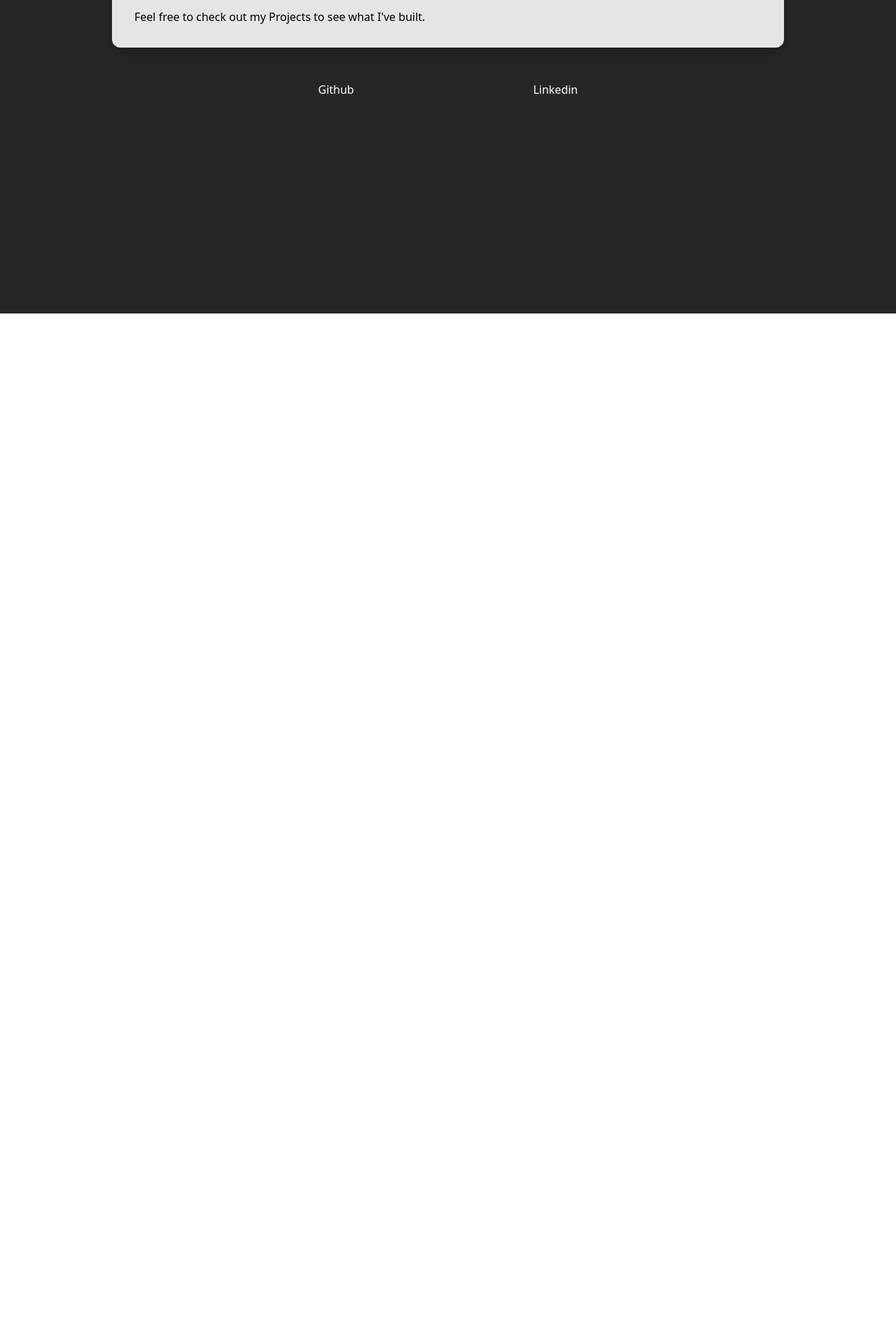
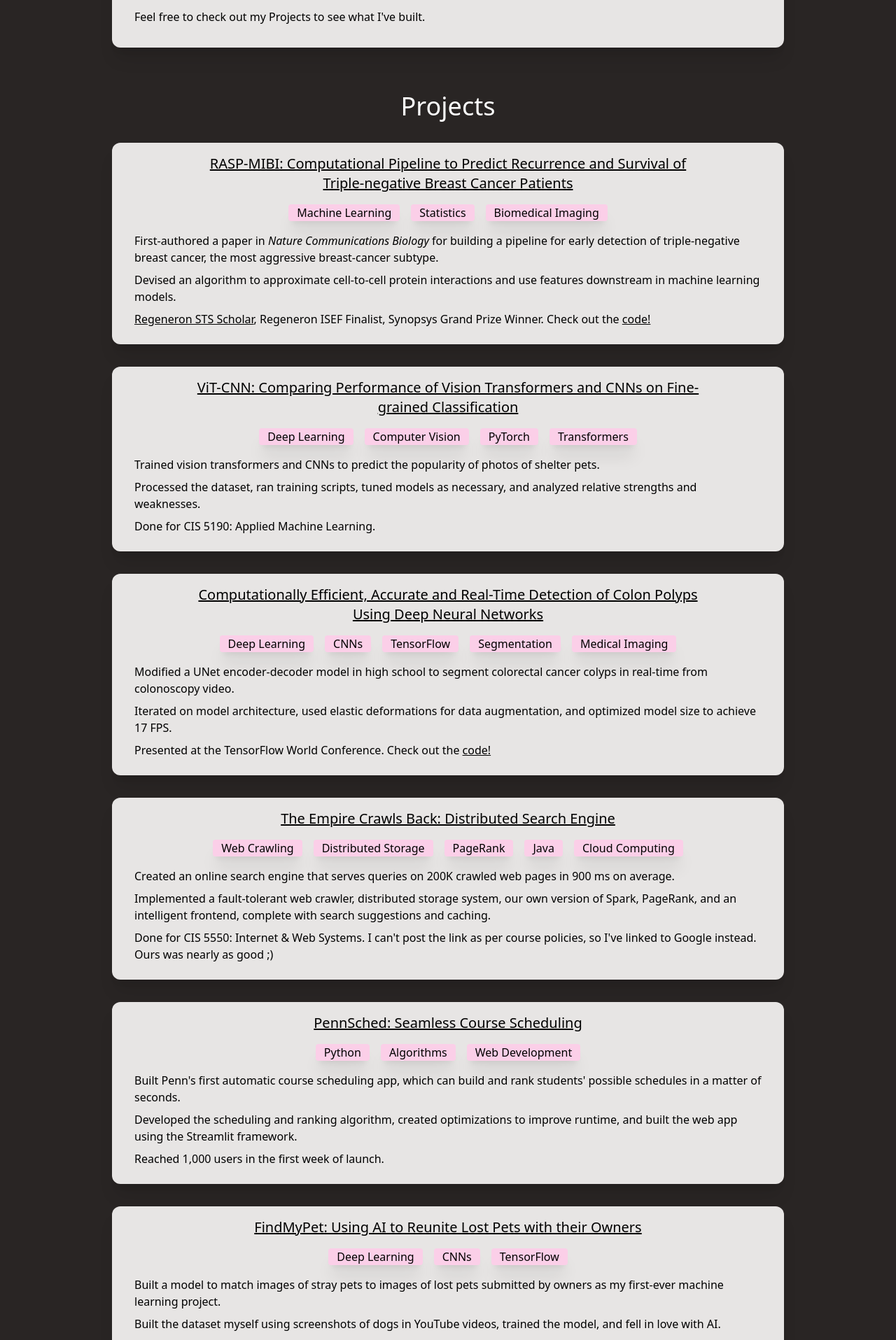
Before and after one commit to aalokpatwa/aalokpatwa.github.io, a React (Create React App) app in the folder frontend/: page /#/ in a window 1280 px wide. Shown: the part 520-2435 px from the top of the page at 70% size. Before the commit the page ends 968 px from the top, so only its background shows below. Built offline with nearby package versions, Linux system fonts and the light colour scheme.

Commit message:
Compiled down into one page

```diff
--- a/frontend/package.json
+++ b/frontend/package.json
@@ -1,6 +1,7 @@
 {
   "name": "frontend",
   "version": "0.1.0",
+  "homepage": "https://aalokpatwa.github.io",
   "private": true,
   "dependencies": {
     "@headlessui/react": "^1.7.15",
@@ -15,6 +16,8 @@
     "web-vitals": "^2.1.4"
   },
   "scripts": {
+    "predeploy": "npm run build",
+    "deploy": "gh-pages -d build",
     "start": "react-scripts start",
     "build": "react-scripts build",
     "test": "react-scripts test",
@@ -39,6 +42,7 @@
     ]
   },
   "devDependencies": {
+    "gh-pages": "^5.0.0",
     "tailwindcss": "^3.3.2"
   }
 }
--- a/frontend/src/App.js
+++ b/frontend/src/App.js
@@ -7,14 +7,17 @@ import HomePage from "./pages/HomePage"
 
 function App() {
   return (
-    <div class="bg-stone-800">
-    <BrowserRouter>
-      <NavBar />
-      <Routes>
-        <Route path="/" element={<HomePage />} />
-        <Route path="/projects" element={<Projects />} />
-      </Routes>
-    </BrowserRouter>
+    <div class="min-h-screen bg-stone-800">
+      <header class="h-8 bg-stone-800">
+
+      </header>
+      <BrowserRouter>
+        <HomePage />
+        {/* <Routes>
+          <Route path="/" element={<HomePage />} />
+          <Route path="/projects" element={<Projects />} />
+        </Routes> */}
+      </BrowserRouter>
     </div>
 
   );
--- a/frontend/src/components/NavBar.js
+++ b/frontend/src/components/NavBar.js
@@ -6,9 +6,9 @@ export default function Navbar() {
 
   return (
       <div>
-        <nav class="flex justify-center py-4">
+        <nav class="flex justify-center py-4 sticky">
           <a href="/" class={`mx-32 mt-16 mb-8 font-medium font-2xl text-white hover:text-gray-600 ${location.pathname == "/" ? "underline" : ""}`}>ABOUT</a>
-          <a href="/projects" class={`mx-32 mt-16 mb-8 font-medium font-2xl text-white hover:text-gray-600 ${location.pathname == "/projects" ? "underline" : ""}`}>PROJECTS</a>
+          <a href="#projects" class={`mx-32 mt-16 mb-8 font-medium font-2xl text-white hover:text-gray-600 ${location.pathname == "/projects" ? "underline" : ""}`}>PROJECTS</a>
           {/* <a href="/hobbies" class={`mx-32 mt-16 mb-8 font-medium font-2xl text-white hover:text-gray-600 ${location.pathname == "/hobbies" ? "underline" : ""}`}>REPO</a> */}
         </nav>
       </div>
--- a/frontend/src/pages/HomePage.js
+++ b/frontend/src/pages/HomePage.js
@@ -1,12 +1,19 @@
 import React from "react";
 import Footer from "../components/Footer"
+import ProjectBar from "../components/ProjectBar"
 
 export default function HomePage() {
     return (
         <body class="min-h-screen bg-stone-800">
-            <div>
+            <div class="my-8">
+                <div class="text-center justify-center">
+                    <h2 class="mx-32 mt-16 mb-8 font-medium text-4xl text-white">
+                        About
+                    </h2>
+                </div>
+
                 <div class="mx-auto shadow-xl rounded-xl w-9/12 bg-stone-200">
-                    <div class="justify-center text-center mx-auto w-9/12 my-4">
+                    <div class="mx-8 w-9/12 my-4">
                         <p class="text-xl py-4">
                             Hi, I'm Aalok!
                         </p>
@@ -33,6 +40,104 @@ export default function HomePage() {
                     </div>
                 </div>
             </div>
+            <div class="mx-auto w-9/12 bg-stone-800 justify-center text-center">
+                <h2 class="mx-32 mt-16 mb-8 font-medium text-4xl text-white">
+                    Projects
+                </h2>
+            </div>
+            <ProjectBar
+                link={"https://www.nature.com/articles/s42003-021-02361-1"}
+                title={"RASP-MIBI: Computational Pipeline to Predict Recurrence and Survival of Triple-negative Breast Cancer Patients"}
+                skills={["Machine Learning", "Statistics", "Biomedical Imaging"]}>
+                <div>
+                    <p class="my-2">
+                    First-authored a paper in <i>Nature Communications Biology</i> for building a pipeline for early detection of triple-negative breast cancer, the most aggressive breast-cancer subtype.
+                    </p>
+                    <p class="my-2">
+                    Devised an algorithm to approximate cell-to-cell protein interactions and use features downstream in machine learning models.
+                    </p>
+                    <p class="my-2">
+                    <a href="https://www.societyforscience.org/regeneron-sts/2021-scholars/"><u>Regeneron STS Scholar</u></a>, Regeneron ISEF Finalist, Synopsys Grand Prize Winner. Check out the <a href="https://github.com/aalokpatwa/rasp-mibi/"><u>code!</u></a>
+                    </p>
+                </div>
+            </ProjectBar>
+            <ProjectBar
+                link={"https://github.com/aalokpatwa/ViT-CNN/blob/main/Writeup.pdf"}
+                title={"ViT-CNN: Comparing Performance of Vision Transformers and CNNs on Fine-grained Classification"}
+                skills={["Deep Learning", "Computer Vision", "PyTorch", "Transformers"]}>
+                <div>
+                    <p class="my-2">
+                    Trained vision transformers and CNNs to predict the popularity of photos of shelter pets.
+                    </p>
+                    <p class="my-2">
+                    Processed the dataset, ran training scripts, tuned models as necessary, and analyzed relative strengths and weaknesses.
+                    </p>
+                    <p class="my-2">
+                    Done for CIS 5190: Applied Machine Learning.
+                    </p>
+                </div>
+            </ProjectBar>
+            <ProjectBar
+                link={"https://www.youtube.com/watch?v=W7f18NMAy3g"}
+                title={"Computationally Efficient, Accurate and Real-Time Detection of Colon Polyps Using Deep Neural Networks"}
+                skills={["Deep Learning", "CNNs", "TensorFlow", "Segmentation", "Medical Imaging"]}>
+                <div>
+                    <p class="my-2">
+                    Modified a UNet encoder-decoder model in high school to segment colorectal cancer colyps in real-time from colonoscopy video.
+                    </p>
+                    <p class="my-2">
+                    Iterated on model architecture, used elastic deformations for data augmentation, and optimized model size to achieve 17 FPS.
+                    </p>
+                    <p class="my-2">
+                    Presented at the TensorFlow World Conference. Check out the <a href="https://github.com/aalokpatwa/polyp_detection"><u>code!</u></a>
+                    </p>
+                </div>
+            </ProjectBar>
+            <ProjectBar
+                link={"https://www.google.com"}
+                title={"The Empire Crawls Back: Distributed Search Engine"}
+                skills={["Web Crawling", "Distributed Storage", "PageRank", "Java", "Cloud Computing"]}>
+                <div>
+                    <p class="my-2">
+                    Created an online search engine that serves queries on 200K crawled web pages in 900 ms on average.
+                    </p>
+                    <p class="my-2">
+                    Implemented a fault-tolerant web crawler, distributed storage system, our own version of Spark, PageRank, and an intelligent frontend, complete with search suggestions and caching.
+                    </p>
+                    <p class="my-2">
+                    Done for CIS 5550: Internet & Web Systems. I can't post the link as per course policies, so I've linked to Google instead. Ours was nearly as good ;)
+                    </p>
+                </div>
+            </ProjectBar>
+            <ProjectBar
+                link={"http://www.pennsched.com"}
+                title={"PennSched: Seamless Course Scheduling"}
+                skills={["Python", "Algorithms", "Web Development"]}>
+                <div>
+                    <p class="my-2">
+                    Built Penn's first automatic course scheduling app, which can build and rank students' possible schedules in a matter of seconds.
+                    </p>
+                    <p class="my-2">
+                    Developed the scheduling and ranking algorithm, created optimizations to improve runtime, and built the web app using the Streamlit framework.
+                    </p>
+                    <p class="my-2">
+                    Reached 1,000 users in the first week of launch.
+                    </p>
+                </div>
+            </ProjectBar>
+            <ProjectBar
+                link={"https://github.com/aalokpatwa/findmypet"}
+                title={"FindMyPet: Using AI to Reunite Lost Pets with their Owners"}
+                skills={["Deep Learning", "CNNs", "TensorFlow"]}>
+                <div>
+                    <p class="my-2">
+                    Built a model to match images of stray pets to images of lost pets submitted by owners as my first-ever machine learning project.
+                    </p>
+                    <p class="my-2">
+                    Built the dataset myself using screenshots of dogs in YouTube videos, trained the model, and fell in love with AI.
+                    </p>
+                </div>
+            </ProjectBar>
             <Footer />
         </body>
 
```
Also changed, not shown: 2 other files (tests, documents, lock files or other folders).
